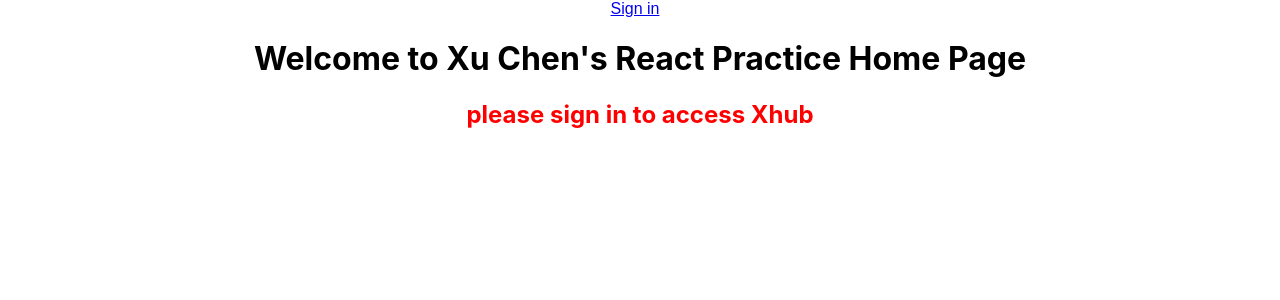
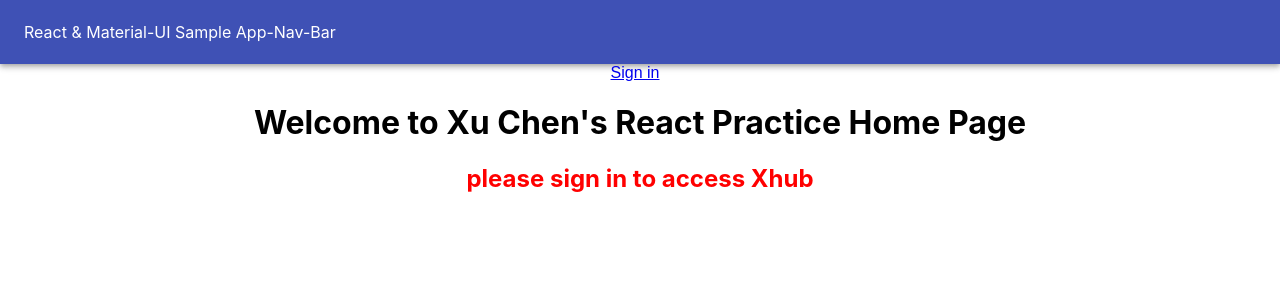
Before and after one commit to Xzone7/React-Component-Practice, a React (Create React App) app: page / in a window 1280 px wide. Shown: the top 300 px of the page. Built offline with nearby package versions, Linux system fonts and the light colour scheme.

Commit message:
Add Material-UI css link in index html Add Material-UI AppBar in Home page

```diff
--- a/public/index.html
+++ b/public/index.html
@@ -3,7 +3,9 @@
   <head>
     <meta charset="utf-8" />
     <link rel="shortcut icon" href="%PUBLIC_URL%/favicon.ico" />
-    <link rel="stylesheet" href="https://maxcdn.bootstrapcdn.com/font-awesome/4.4.0/css/font-awesome.min.css">
+    <link rel="stylesheet" href="https://maxcdn.bootstrapcdn.com/font-awesome/4.4.0/css/font-awesome.min.css" />
+    <link rel="stylesheet" href="https://fonts.googleapis.com/css?family=Roboto:300,400,500,700&display=swap" />
+    <link rel="stylesheet" href="https://fonts.googleapis.com/icon?family=Material+Icons" />
     <meta name="viewport" content="width=device-width, initial-scale=1" />
     <meta name="theme-color" content="#000000" />
     <!--
--- a/src/components/Home/index.js
+++ b/src/components/Home/index.js
@@ -4,6 +4,7 @@ import { connect } from 'react-redux';
 import mapStateToProps from '../../redux/config/mapStateToProps.js';
 import LoginNavBar from '../LoginNavBar/LoginNavBar.js';
 import LogoutNavBar from '../LogoutNavBar/LogoutNavBar.js';
+import MaterialUINavBar from '../Material-UI-NavBar';
 
 import './index.css';
 
@@ -11,6 +12,7 @@ const Home = (props) => {
     const authentication = props.authentication;
     return (
         <div className="HomePage">
+            <MaterialUINavBar />
             <nav className="home-page-nav">
                 {authentication ? <div className="welcome-msg"><div>Welcome Guest</div></div> : <LoginNavBar />}
                 {authentication && <LogoutNavBar />}
--- /dev/null
+++ b/src/components/Material-UI-NavBar/index.js
@@ -0,0 +1,20 @@
+import React from 'react';
+import { AppBar } from '@material-ui/core';
+import { Toolbar } from '@material-ui/core';
+import { Typography } from '@material-ui/core';
+
+const MaterialUINavBar = () => {
+    return (
+        <div>
+            <AppBar position="static">
+                <Toolbar>
+                    <Typography variant="title" color="inherit">
+                        React & Material-UI Sample App-Nav-Bar
+                    </Typography>
+                </Toolbar>
+            </ AppBar>
+        </div>
+    );
+};
+
+export default MaterialUINavBar;
```
